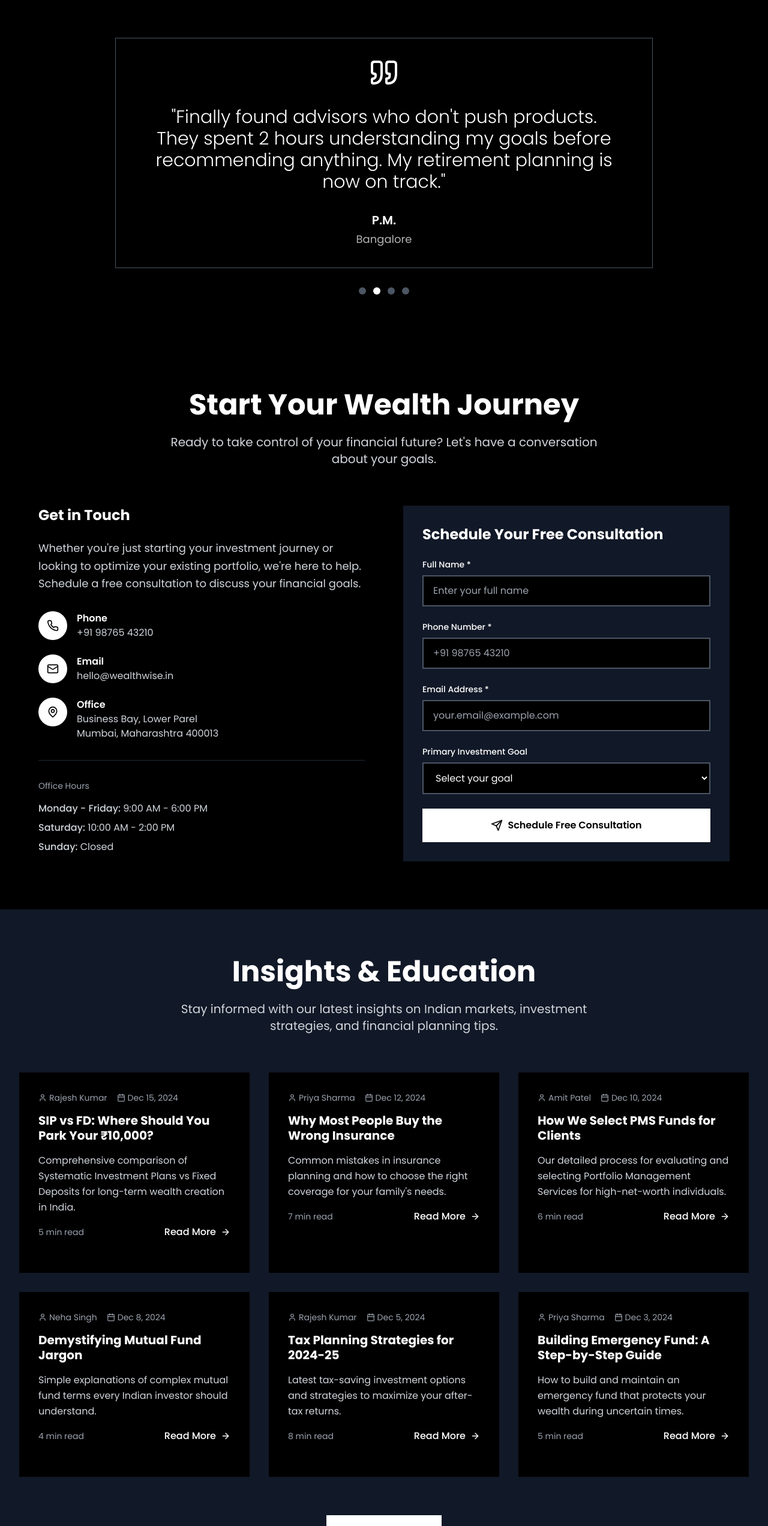
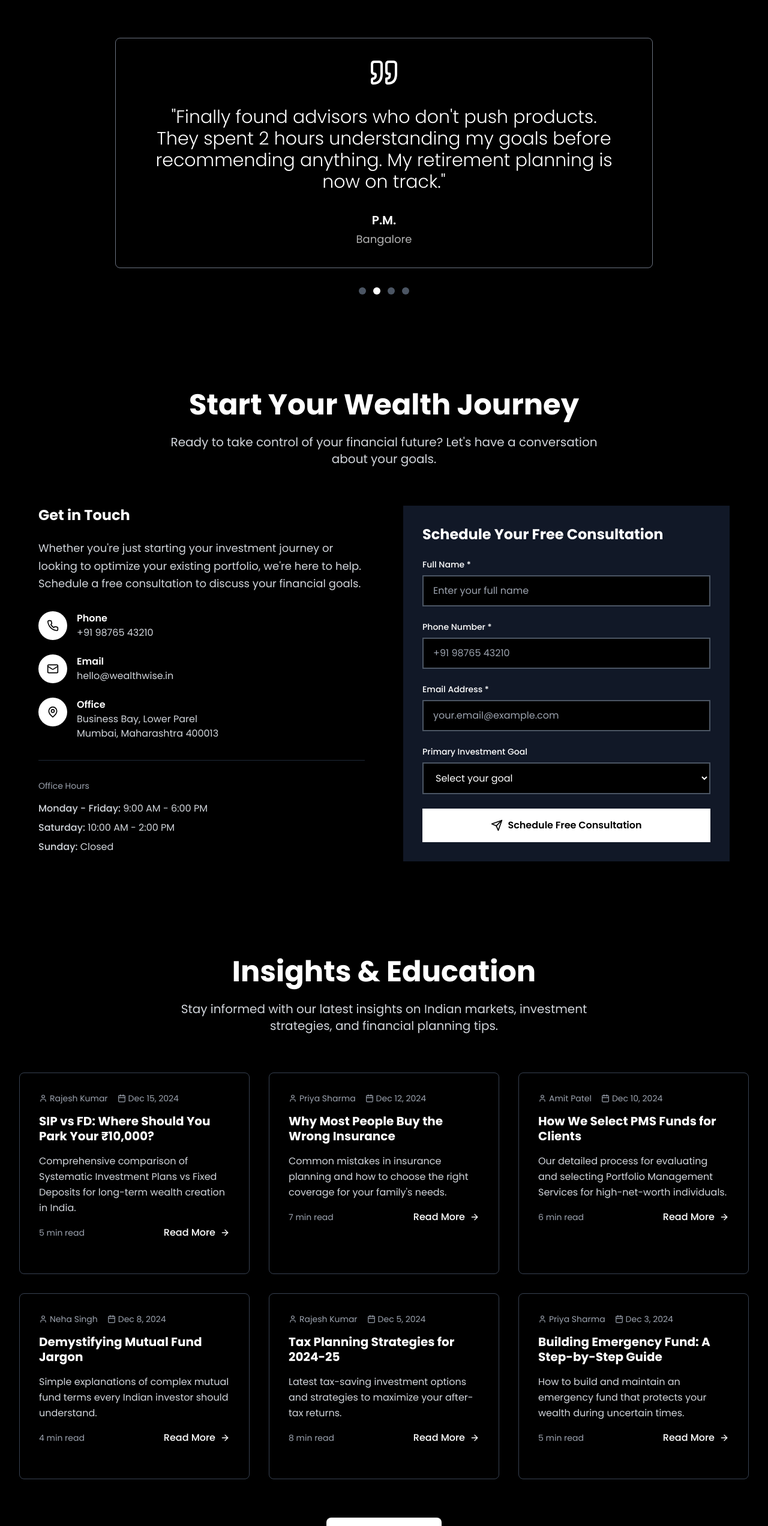
Before and after one commit to Abhishekrgadad/WealthwiseReact, a React (Vite) app in the folder Wealth/: page / in a window 1280 px wide. Shown: the part 5146-7690 px from the top of the page at 60% size. Built offline with nearby package versions, Linux system fonts and the light colour scheme.

Commit message:
updated Blog structure

```diff
--- a/Wealth/src/components/sections/Blog.tsx
+++ b/Wealth/src/components/sections/Blog.tsx
@@ -49,7 +49,7 @@ const Blog = () => {
   ];
 
   return (
-    <section className="py-20 bg-gray-900 font-poppins">
+    <section className="py-20 bg-black font-poppins">
       <div className="max-w-7xl mx-auto px-4 sm:px-6 lg:px-8">
         <motion.div
           initial={{ opacity: 0, y: 50 }}
@@ -72,7 +72,7 @@ const Blog = () => {
               initial={{ opacity: 0, y: 50 }}
               whileInView={{ opacity: 1, y: 0 }}
               transition={{ duration: 0.6, delay: index * 0.1 }}
-              className="bg-black p-8 cursor-pointer group transition-all duration-300"
+              className="bg-black border border-gray-700 rounded-lg p-8 cursor-pointer group transition-all duration-100"
             >
               <div className="mb-6">
                 <div className="flex items-center text-sm text-gray-400 space-x-4 mb-4">
@@ -118,7 +118,7 @@ const Blog = () => {
           <motion.button
             whileHover={{ scale: 1.05 }}
             whileTap={{ scale: 0.95 }}
-            className="bg-white text-black px-8 py-4 font-semibold hover:bg-gray-200 transition-colors duration-300"
+            className="bg-white text-black px-8 py-4 font-semibold hover:bg-gray-200 transition-colors duration-100 rounded-lg"
           >
             View All Articles
           </motion.button>
--- a/Wealth/src/components/sections/Testimonials.tsx
+++ b/Wealth/src/components/sections/Testimonials.tsx
@@ -70,7 +70,7 @@ const Testimonials = () => {
                 animate={{ opacity: 1, x: 0 }}
                 exit={{ opacity: 0, x: -100 }}
                 transition={{ duration: 0.8 }}
-                className={`absolute inset-0 ${testimonials[currentIndex].background} p-12 flex items-center justify-center border border-gray-600`}
+                className={`absolute inset-0 ${testimonials[currentIndex].background} p-12 flex items-center justify-center border rounded-lg border-gray-500`}
               >
                 <div className="text-center">
                   <Quote size={48} className={`mx-auto mb-8 ${testimonials[currentIndex].textColor}`} />
```
